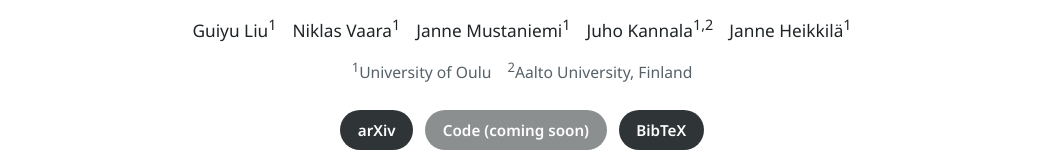
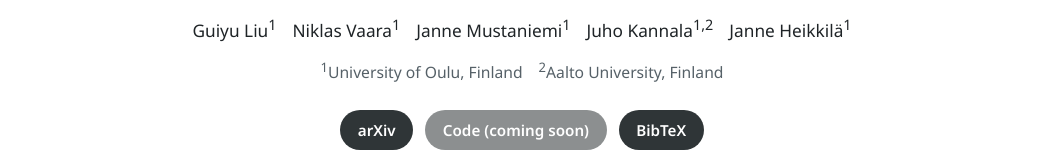
Before and after one commit to guiyuliu/op2gs, a plain HTML site: page index.html in a window 1280 px wide. Shown: the part 200-352 px from the top of the page, without its empty margins (118-1161 px from the left). Drawn offline with Linux system fonts and the light colour scheme; no server answers; a web font is replaced by a local one.

Commit message:
Add country to the Oulu affiliation
Co-Authored-By: Claude Opus 5.5 <noreply@anthropic.com>

```diff
--- a/index.html
+++ b/index.html
@@ -28,7 +28,7 @@
           <span class="author-block">Janne Heikkilä<sup>1</sup></span>
         </div>
         <div class="publication-authors publication-affiliations">
-          <span class="author-block"><sup>1</sup>University of Oulu</span>
+          <span class="author-block"><sup>1</sup>University of Oulu, Finland</span>
           <span class="author-block"><sup>2</sup>Aalto University, Finland</span>
         </div>
 
```
